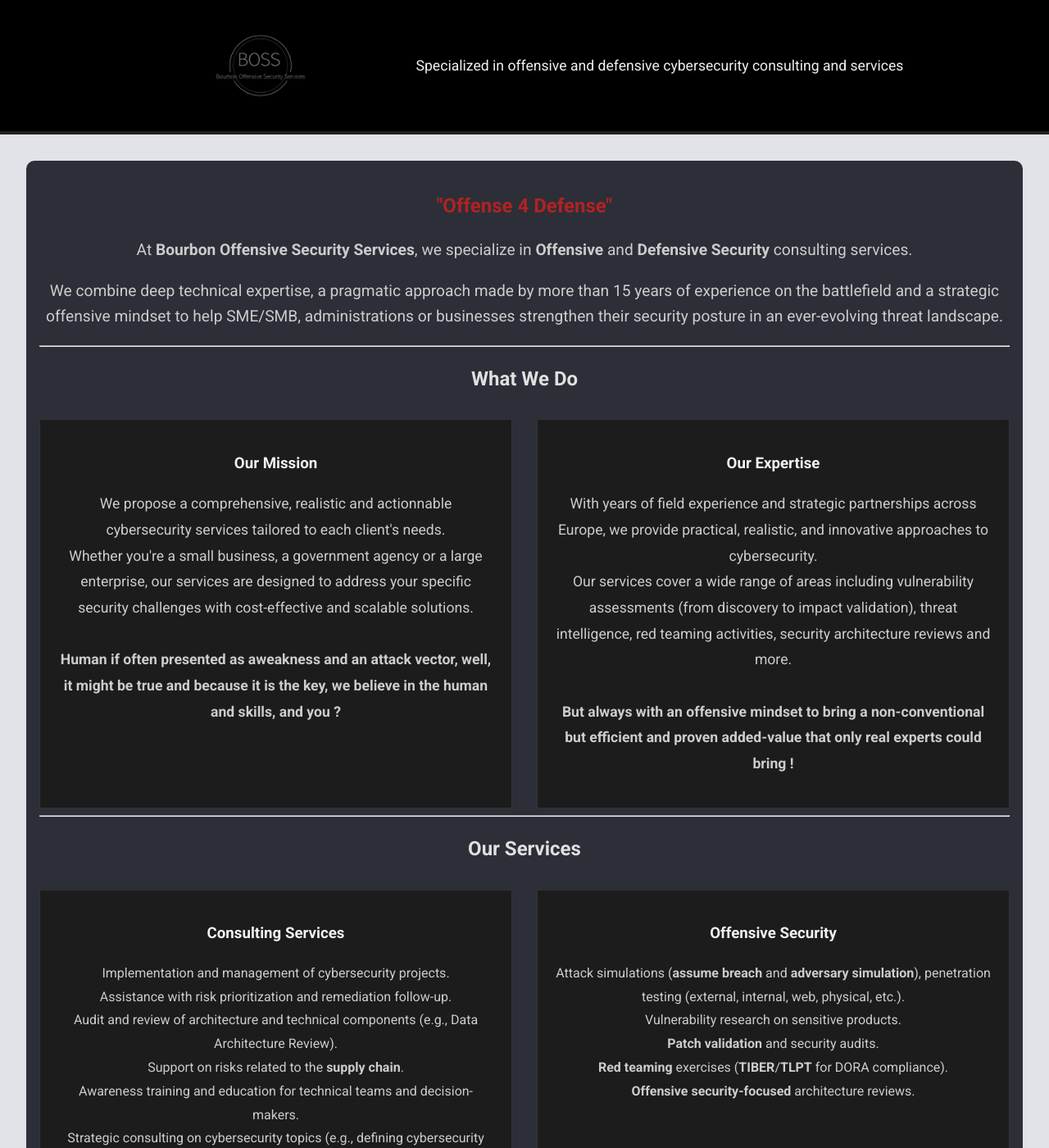
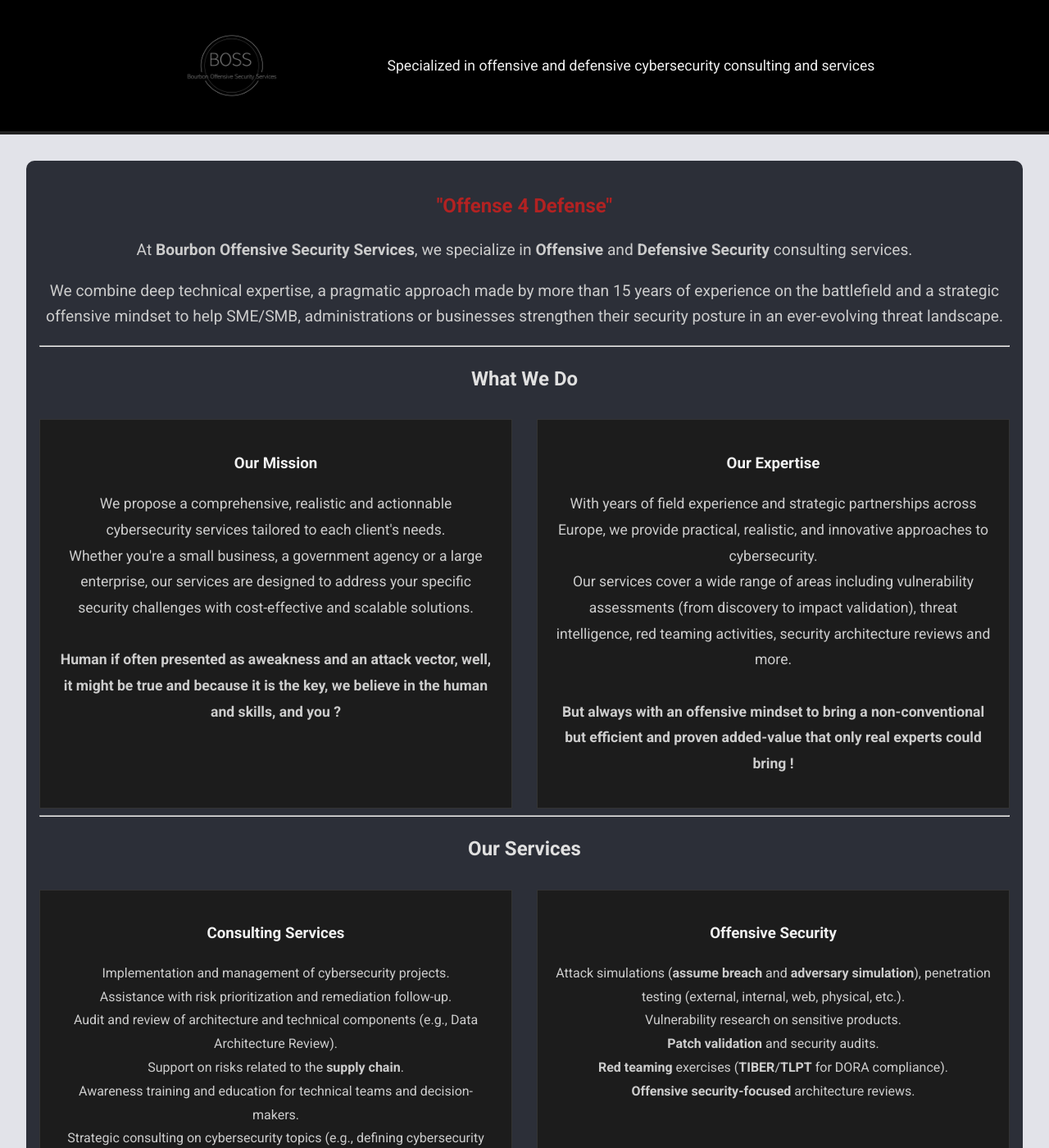
Before and after one commit to kmkz/BOSS.github.io, a Jekyll site: the page built from index.md, in a window 1280 px wide and 1400 px high. Shown: the whole window at 82% size. Built offline with Jekyll 4.4.1, drawn with Linux system fonts in a browser that asks for light colours.

Commit message:
css party

```diff
--- a/_layouts/default.html
+++ b/_layouts/default.html
@@ -123,7 +123,7 @@
   height: 140px;
   object-fit: contain;
   margin-right: 120px;           /* grande marge entre logo et texte */
-  margin-left: -10px;           /* décaler légèrement à gauche si trop centré */
+  margin-left: -80px;           /* décaler légèrement à gauche si trop centré */
 }
 
 .site-title {
```
